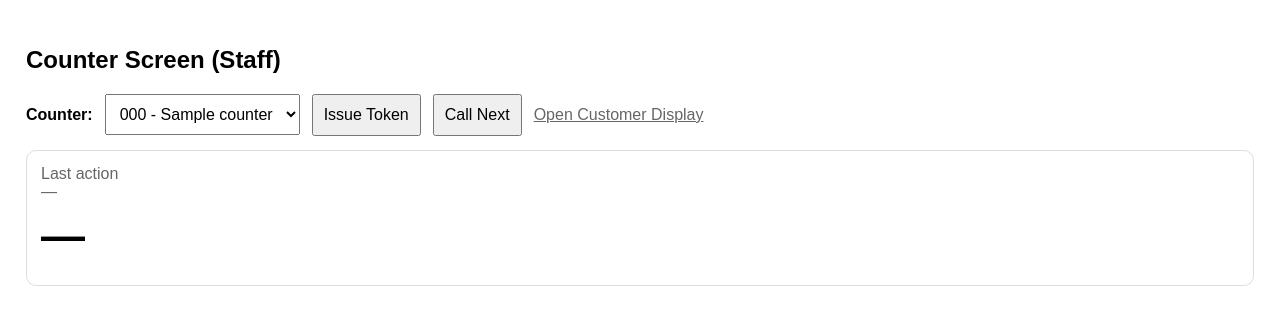
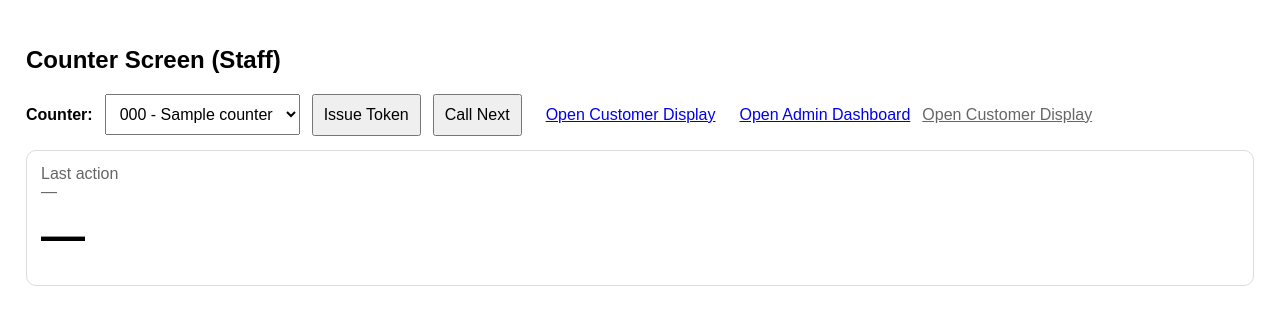
Before and after one commit to rahulgaddipati3-byte/q-manage, a Django app: page /ui/counter/ in a window 1280 px wide. Shown: the top 325 px of the page. Run offline with Django 5.2, Linux system fonts and the light colour scheme; a user stored in the database is signed in; tables that the repository leaves empty hold one stand-in row (values such as "Sample post").

Commit message:
Add display and admin dashboard links

```diff
--- a/backend/core/templates/core/counter.html
+++ b/backend/core/templates/core/counter.html
@@ -1,3 +1,5 @@
+
+
 <!doctype html>
 <html>
 <head>
@@ -29,6 +31,8 @@
 
     <button onclick="issueToken()">Issue Token</button>
     <button onclick="callNext()">Call Next</button>
+    <a href="/ui/display/" target="_blank" style="margin-left:12px;">Open Customer Display</a>
+    <a href="/admin/" target="_blank" style="margin-left:12px;">Open Admin Dashboard</a>
 
     <a href="/ui/display/" target="_blank" class="muted">Open Customer Display</a>
   </div>
```
